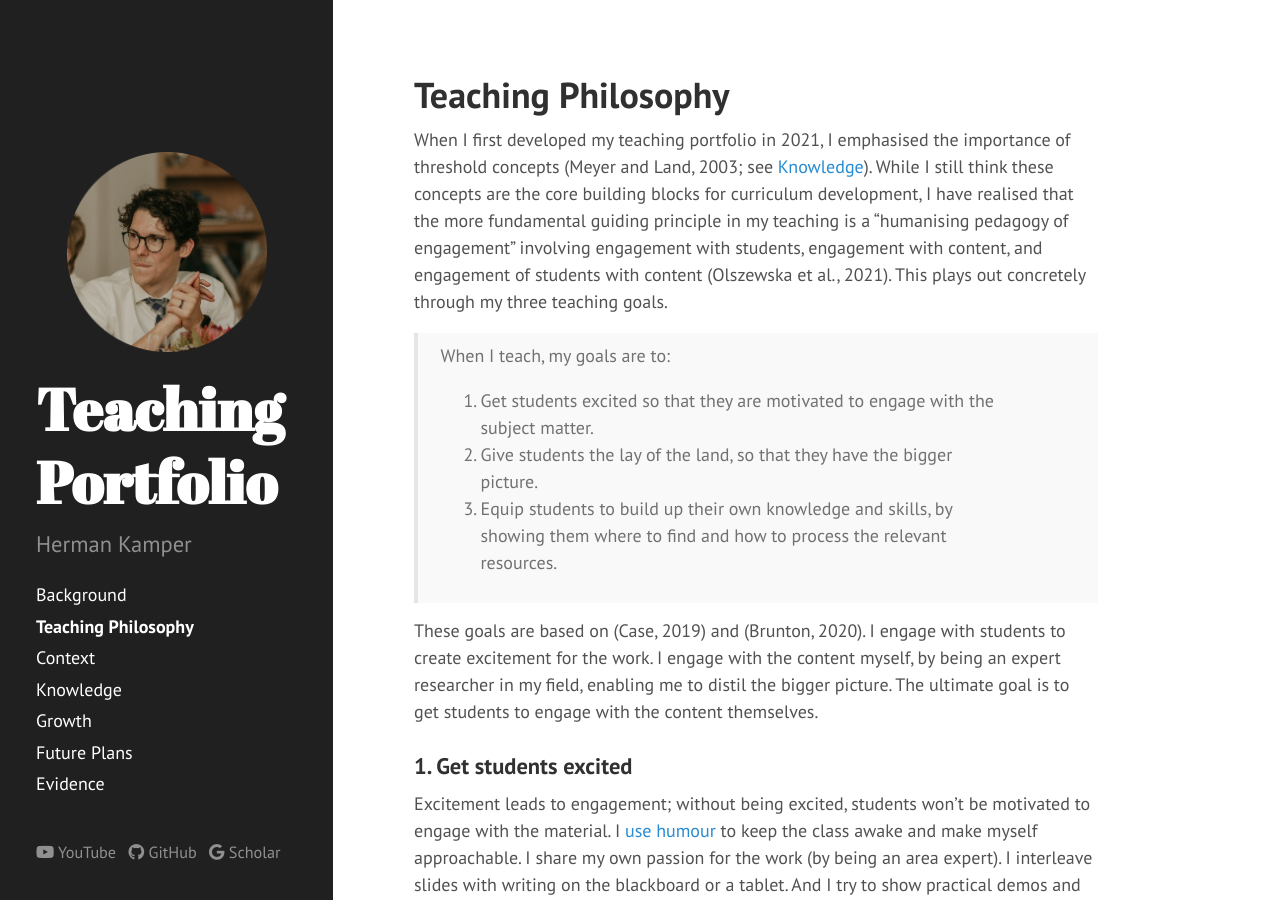
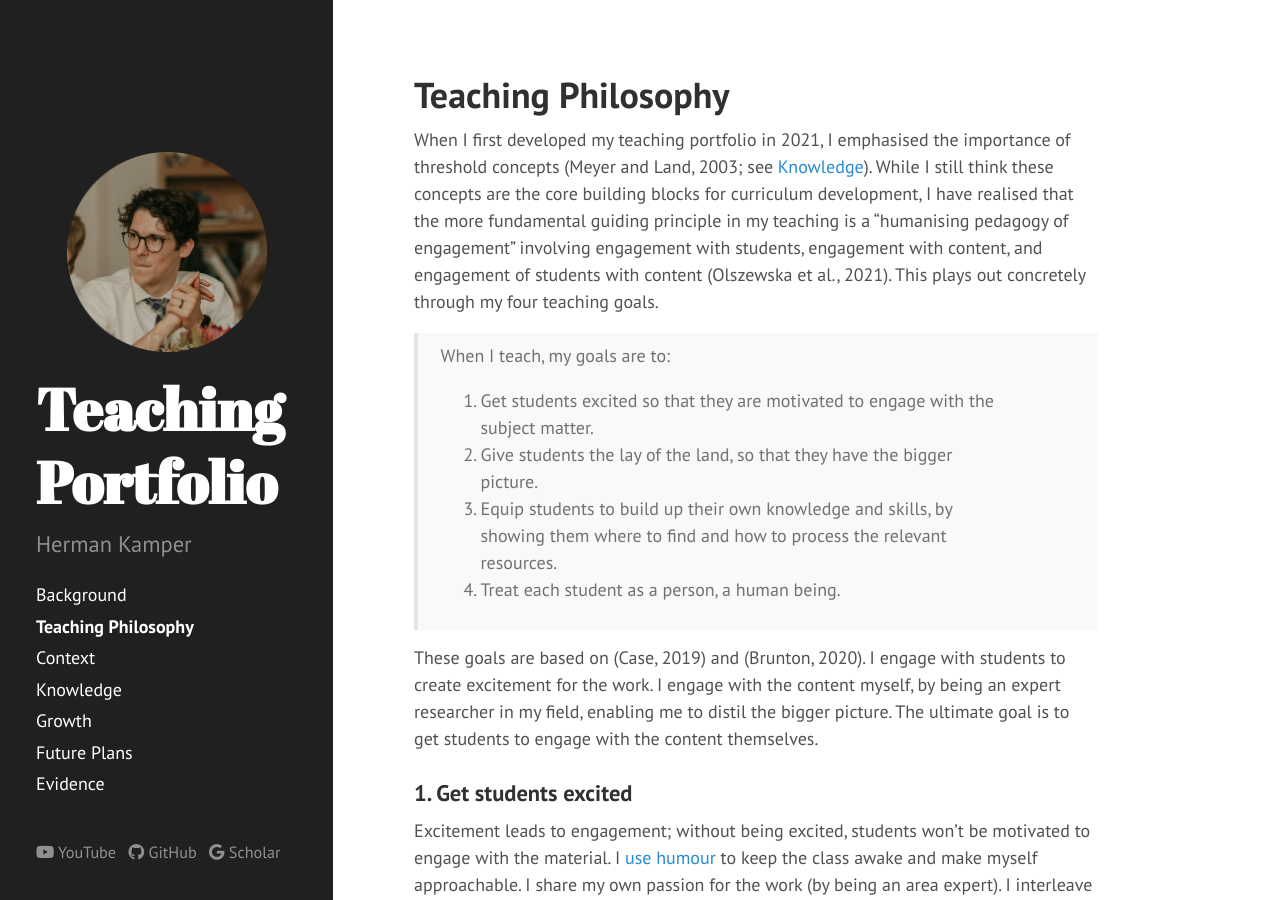
Before and after one commit to kamperh/teaching_portfolio, a Jekyll site: the page built from philosophy.md, in a window 1280 px wide and 900 px high. Built offline with Jekyll 4.4.1, drawn with Linux system fonts in a browser that asks for light colours; nearby versions of some CDN libraries.

Commit message:
Update philosophy.md

```diff
--- a/philosophy.md
+++ b/philosophy.md
@@ -8,13 +8,14 @@ order: 1
 
 <!-- # Teaching philosophy -->
 
-When I first developed my teaching portfolio in 2021, I emphasised the importance of threshold concepts (Meyer and Land, 2003; see [Knowledge]({{site.url}}/knowledge/)). While I still think these concepts are the core building blocks for curriculum development, I have realised that the more fundamental guiding principle in my teaching is a "humanising pedagogy of engagement" involving engagement with students, engagement with content, and engagement of students with content (Olszewska et al., 2021). This plays out concretely through my three teaching goals.
+When I first developed my teaching portfolio in 2021, I emphasised the importance of threshold concepts (Meyer and Land, 2003; see [Knowledge]({{site.url}}/knowledge/)). While I still think these concepts are the core building blocks for curriculum development, I have realised that the more fundamental guiding principle in my teaching is a "humanising pedagogy of engagement" involving engagement with students, engagement with content, and engagement of students with content (Olszewska et al., 2021). This plays out concretely through my four teaching goals.
 
 > When I teach, my goals are to:
 >
 > 1. Get students excited so that they are motivated to engage with the subject matter.
 > 2. Give students the lay of the land, so that they have the bigger picture.
 > 3. Equip students to build up their own knowledge and skills, by showing them where to find and how to process the relevant resources.
+> 4. Treat each student as a person, a human being.
 
 These goals are based on (Case, 2019) and (Brunton, 2020). I engage with students to create excitement for the work. I engage with the content myself, by being an expert researcher in my field, enabling me to distil the bigger picture. The ultimate goal is to get students to engage with the content themselves.
 
```
